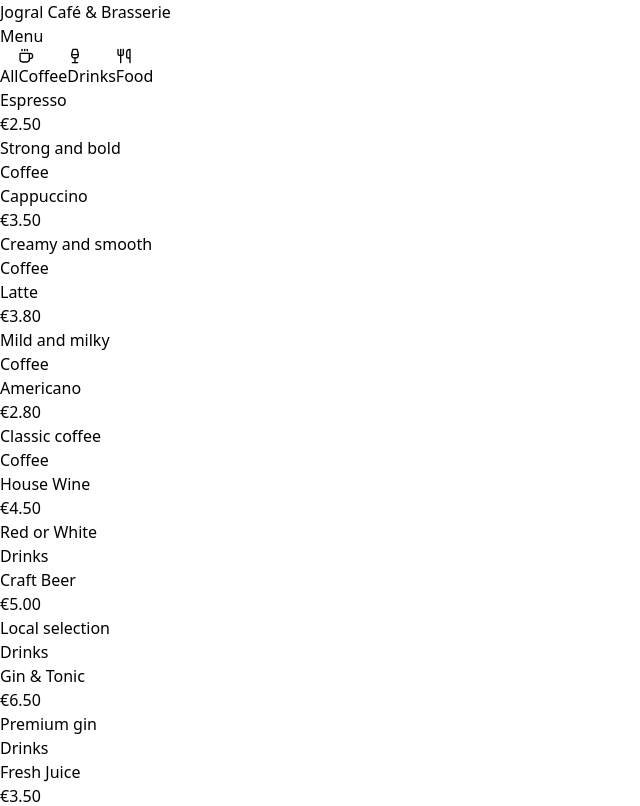
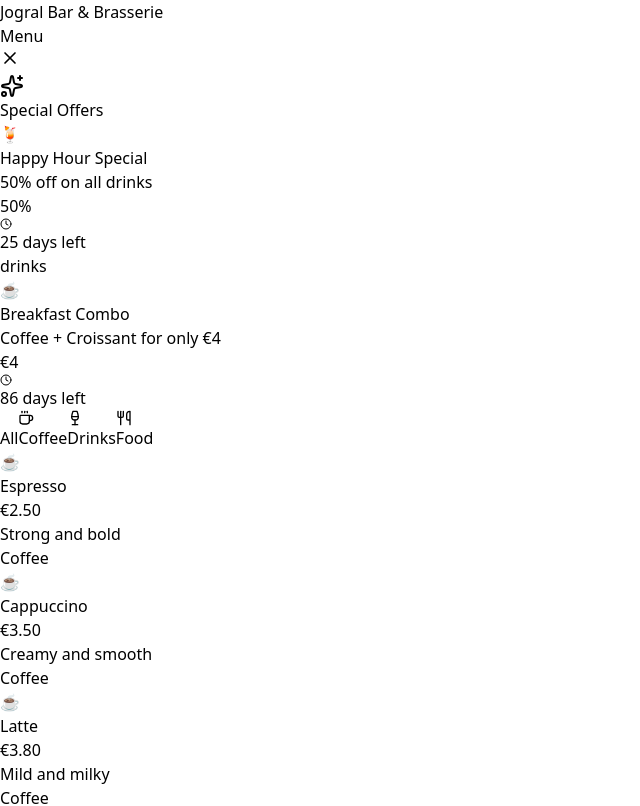
Before and after one commit to LuygiZ/jogral-menu-qr, a React (Vite) app: page / in a window 1280 px wide. Shown: the top 806 px of the page, without its empty margins (0-640 px from the left). Built offline with nearby package versions, Linux system fonts and the light colour scheme; the HTML template or start-up script is replaced by a standard one.

Commit message:
Changed UI of menu, added promotions Tab and minor changes

```diff
--- a/src/App.jsx
+++ b/src/App.jsx
@@ -1,11 +1,12 @@
 import React, { useState } from 'react';
-import { Coffee, Wine, Utensils, X } from 'lucide-react';
-import { CAFE_NAME, CURRENCY, MENU_CATEGORIES, FOOTER_TEXT } from './menuData';
+import { Coffee, Wine, Utensils, X, Clock, Calendar, Sparkles } from 'lucide-react';
+import { CAFE_NAME, CURRENCY, MENU_CATEGORIES, PROMOTIONS } from './menuData';
 import Footer from './components/Footer';
 
 export default function CafeMenu() {
   const [selectedCategory, setSelectedCategory] = useState('all');
   const [selectedItem, setSelectedItem] = useState(null);
+  const [showPromotions, setShowPromotions] = useState(true);
 
   // Map icons to categories
   const iconMap = {
@@ -22,6 +23,22 @@ export default function CafeMenu() {
     }))
   };
 
+  // Filter active promotions
+  const activePromotions = PROMOTIONS.filter(promo => {
+    const today = new Date();
+    const start = new Date(promo.startDate);
+    const end = new Date(promo.endDate);
+    return today >= start && today <= end;
+  });
+
+  // Calculate days remaining for a promotion
+  const getDaysRemaining = (endDate) => {
+    const today = new Date();
+    const end = new Date(endDate);
+    const diff = Math.ceil((end - today) / (1000 * 60 * 60 * 24));
+    return diff;
+  };
+
   const allItems = menuData.categories.flatMap(cat =>
     cat.items.map(item => ({ ...item, category: cat.id, categoryName: cat.name }))
   );
@@ -31,24 +48,93 @@ export default function CafeMenu() {
     : allItems.filter(item => item.category === selectedCategory);
 
   return (
-    <div className="min-h-screen bg-gradient-to-br from-amber-50 to-orange-50">
+    <div className="min-h-screen bg-gradient-to-br from-stone-50 via-white to-stone-100">
       {/* Header */}
-      <div className="bg-gradient-to-r from-amber-900 to-orange-800 text-white py-8 px-4 shadow-lg">
+      <div className="bg-gradient-to-r from-black to-gray-900 text-white py-10 px-4 shadow-2xl">
         <div className="max-w-4xl mx-auto text-center">
-          <h1 className="text-4xl font-bold mb-2">{menuData.cafe}</h1>
-          <p className="text-amber-100">Menu</p>
+          <h1 className="text-5xl font-bold mb-2 tracking-tight">{menuData.cafe}</h1>
+          <p className="text-stone-300 text-lg tracking-wide">Menu</p>
         </div>
       </div>
 
+      {/* Promotions Banner */}
+      {activePromotions.length > 0 && showPromotions && (
+        <div className="bg-white shadow-xl border-b-4 border-black relative">
+          <button
+            onClick={() => setShowPromotions(false)}
+            className="absolute top-2 right-2 text-gray-400 hover:text-black z-10 transition-colors"
+          >
+            <X size={20} />
+          </button>
+
+          <div className="max-w-4xl mx-auto py-6 px-4">
+            <div className="flex items-center gap-2 mb-4">
+              <Sparkles className="text-black" size={24} />
+              <h2 className="text-2xl font-bold text-black">Special Offers</h2>
+            </div>
+
+            <div className="grid grid-cols-1 md:grid-cols-2 lg:grid-cols-3 gap-4">
+              {activePromotions.map(promo => {
+                const daysLeft = getDaysRemaining(promo.endDate);
+                return (
+                  <div
+                    key={promo.id}
+                    className={`relative overflow-hidden rounded-xl shadow-lg hover:shadow-2xl transition-all cursor-pointer transform hover:scale-105 border border-gray-200`}
+                  >
+                    <div className={`bg-gradient-to-br ${promo.color} p-6 text-white`}>
+                      <div className="text-5xl mb-3">{promo.image}</div>
+                      <h3 className="text-xl font-bold mb-2">{promo.title}</h3>
+                      <p className="text-sm mb-3 opacity-90">{promo.description}</p>
+
+                      <div className="flex items-center justify-between">
+                        <span className="text-3xl font-bold bg-white text-black px-4 py-2 rounded-lg shadow-md">
+                          {promo.discount}
+                        </span>
+                        <div className="text-right text-xs">
+                          <div className="flex items-center gap-1 justify-end mb-1">
+                            <Clock size={12} />
+                            <span>{daysLeft} days left</span>
+                          </div>
+                          {promo.categoryFilter && promo.categoryFilter !== 'all' && (
+                            <span className="bg-white bg-opacity-20 px-2 py-1 rounded-full text-xs">
+                              {promo.categoryFilter}
+                            </span>
+                          )}
+                        </div>
+                      </div>
+                    </div>
+                  </div>
+                );
+              })}
+            </div>
+          </div>
+        </div>
+      )}
+
+      {/* Show Promotions Button (when hidden) */}
+      {!showPromotions && activePromotions.length > 0 && (
+        <div className="bg-stone-100 border-b border-stone-200">
+          <div className="max-w-4xl mx-auto py-3 px-4">
+            <button
+              onClick={() => setShowPromotions(true)}
+              className="flex items-center gap-2 text-black hover:text-gray-700 font-semibold transition-colors"
+            >
+              <Sparkles size={20} />
+              View {activePromotions.length} Active Promotion{activePromotions.length > 1 ? 's' : ''}
+            </button>
+          </div>
+        </div>
+      )}
+
       {/* Category Filter */}
-      <div className="sticky top-0 bg-white shadow-md z-10 py-4 px-4">
+      <div className="sticky top-0 bg-white shadow-lg z-10 py-4 px-4 border-b border-gray-200">
         <div className="max-w-4xl mx-auto flex gap-2 overflow-x-auto">
           <button
             onClick={() => setSelectedCategory('all')}
-            className={`px-4 py-2 rounded-full whitespace-nowrap transition-all ${
+            className={`px-5 py-2.5 rounded-lg whitespace-nowrap transition-all font-semibold ${
               selectedCategory === 'all'
-                ? 'bg-amber-900 text-white'
-                : 'bg-gray-100 text-gray-700 hover:bg-gray-200'
+                ? 'bg-black text-white shadow-lg'
+                : 'bg-stone-100 text-gray-800 hover:bg-stone-200'
             }`}
           >
             All
@@ -59,10 +145,10 @@ export default function CafeMenu() {
               <button
                 key={cat.id}
                 onClick={() => setSelectedCategory(cat.id)}
-                className={`px-4 py-2 rounded-full whitespace-nowrap transition-all flex items-center gap-2 ${
+                className={`px-5 py-2.5 rounded-lg whitespace-nowrap transition-all flex items-center gap-2 font-semibold ${
                   selectedCategory === cat.id
-                    ? 'bg-amber-900 text-white'
-                    : 'bg-gray-100 text-gray-700 hover:bg-gray-200'
+                    ? 'bg-black text-white shadow-lg'
+                    : 'bg-stone-100 text-gray-800 hover:bg-stone-200'
                 }`}
               >
                 <Icon size={16} />
@@ -80,15 +166,18 @@ export default function CafeMenu() {
             <div
               key={idx}
               onClick={() => setSelectedItem(item)}
-              className="bg-white rounded-xl shadow-sm hover:shadow-md transition-all cursor-pointer p-5 border border-gray-100"
+              className="bg-white rounded-xl shadow-md hover:shadow-xl transition-all cursor-pointer p-6 border border-gray-200 hover:border-gray-400"
             >
               <div className="flex justify-between items-start mb-2">
-                <h3 className="text-lg font-semibold text-gray-900">{item.name}</h3>
-                <span className="text-xl font-bold text-amber-900">{CURRENCY}{item.price}</span>
+                <div className="flex items-center gap-3">
+                  {item.image && <span className="text-3xl">{item.image}</span>}
+                  <h3 className="text-lg font-bold text-gray-900">{item.name}</h3>
+                </div>
+                <span className="text-xl font-bold text-black">{CURRENCY}{item.price}</span>
               </div>
               <p className="text-gray-600 text-sm">{item.description}</p>
               {selectedCategory === 'all' && (
-                <span className="inline-block mt-2 text-xs px-2 py-1 bg-amber-100 text-amber-800 rounded-full">
+                <span className="inline-block mt-2 text-xs px-3 py-1 bg-stone-100 text-gray-800 rounded-full font-semibold">
                   {item.categoryName}
                 </span>
               )}
@@ -100,26 +189,29 @@ export default function CafeMenu() {
       {/* Item Detail Modal */}
       {selectedItem && (
         <div
-          className="fixed inset-0 bg-black bg-opacity-50 flex items-end md:items-center justify-center z-50 p-4"
+          className="fixed inset-0 bg-black bg-opacity-60 flex items-end md:items-center justify-center z-50 p-4"
           onClick={() => setSelectedItem(null)}
         >
           <div
-            className="bg-white rounded-t-3xl md:rounded-3xl p-6 max-w-md w-full"
+            className="bg-white rounded-t-3xl md:rounded-2xl p-6 max-w-md w-full shadow-2xl"
             onClick={e => e.stopPropagation()}
           >
             <div className="flex justify-between items-start mb-4">
-              <h2 className="text-2xl font-bold text-gray-900">{selectedItem.name}</h2>
+              <div className="flex items-center gap-3">
+                {selectedItem.image && <span className="text-5xl">{selectedItem.image}</span>}
+                <h2 className="text-2xl font-bold text-gray-900">{selectedItem.name}</h2>
+              </div>
               <button
                 onClick={() => setSelectedItem(null)}
-                className="text-gray-400 hover:text-gray-600"
+                className="text-gray-400 hover:text-black transition-colors"
               >
                 <X size={24} />
               </button>
             </div>
-            <p className="text-gray-600 mb-4">{selectedItem.description}</p>
-            <div className="flex justify-between items-center pt-4 border-t">
-              <span className="text-sm text-gray-500">{selectedItem.categoryName}</span>
-              <span className="text-3xl font-bold text-amber-900">{CURRENCY}{selectedItem.price}</span>
+            <p className="text-gray-600 mb-4 text-base">{selectedItem.description}</p>
+            <div className="flex justify-between items-center pt-4 border-t border-gray-200">
+              <span className="text-sm text-gray-500 font-semibold uppercase tracking-wide">{selectedItem.categoryName}</span>
+              <span className="text-3xl font-bold text-black">{CURRENCY}{selectedItem.price}</span>
             </div>
           </div>
         </div>
--- a/src/menuData.js
+++ b/src/menuData.js
@@ -1,9 +1,43 @@
-// src/menuData.js
-// Edit this file to update your menu
-
-export const CAFE_NAME = "Jogral Café & Brasserie";
+export const CAFE_NAME = "Jogral Bar & Brasserie";
 
 export const CURRENCY = "€";
+
+// PROMOTIONS
+export const PROMOTIONS = [
+  {
+    id: 1,
+    title: "Happy Hour Special",
+    description: "50% off on all drinks",
+    discount: "50%",
+    startDate: "2025-10-01", // YYYY-MM-DD format
+    endDate: "2025-10-31",
+    categoryFilter: "drinks", // 'all', 'coffee', 'drinks', 'food', or null
+    image: "🍹", // You can use emoji or image URL
+    color: "from-gray-900 to-gray-700" // Tailwind gradient classes
+  },
+  {
+    id: 2,
+    title: "Breakfast Combo",
+    description: "Coffee + Croissant for only €4",
+    discount: "€4",
+    startDate: "2025-10-01",
+    endDate: "2025-12-31",
+    categoryFilter: "all",
+    image: "☕",
+    color: "from-stone-800 to-stone-600"
+  },
+  {
+    id: 3,
+    title: "Weekend Brunch",
+    description: "Free dessert with any main dish",
+    discount: "Free",
+    startDate: "2025-10-08",
+    endDate: "2025-10-15",
+    categoryFilter: "food",
+    image: "🍰",
+    color: "from-neutral-900 to-neutral-700"
+  }
+];
 
 export const MENU_CATEGORIES = [
   {
@@ -13,22 +47,26 @@ export const MENU_CATEGORIES = [
       {
         name: 'Espresso',
         price: '2.50',
-        description: 'Strong and bold'
+        description: 'Strong and bold',
+        image: '☕' // Optional emoji or image URL
       },
       {
         name: 'Cappuccino',
         price: '3.50',
-        description: 'Creamy and smooth'
+        description: 'Creamy and smooth',
+        image: '☕'
       },
       {
         name: 'Latte',
         price: '3.80',
-        description: 'Mild and milky'
+        description: 'Mild and milky',
+        image: '☕'
       },
       {
         name: 'Americano',
         price: '2.80',
-        description: 'Classic coffee'
+        description: 'Classic coffee',
+        image: '☕'
       }
     ]
   },
@@ -39,22 +77,26 @@ export const MENU_CATEGORIES = [
       {
         name: 'House Wine',
         price: '4.50',
-        description: 'Red or White'
+        description: 'Red or White',
+        image: '🍷'
       },
       {
         name: 'Craft Beer',
         price: '5.00',
-        description: 'Local selection'
+        description: 'Local selection',
+        image: '🍺'
       },
       {
         name: 'Gin & Tonic',
         price: '6.50',
-        description: 'Premium gin'
+        description: 'Premium gin',
+        image: '🍸'
       },
       {
         name: 'Fresh Juice',
         price: '3.50',
-        description: 'Orange or Apple'
+        description: 'Orange or Apple',
+        image: '🧃'
       }
     ]
   },
@@ -65,22 +107,38 @@ export const MENU_CATEGORIES = [
       {
         name: 'Croissant',
         price: '2.50',
-        description: 'Butter or chocolate'
+        description: 'Butter or chocolate',
+        image: '🥐'
       },
       {
         name: 'Sandwich',
         price: '6.50',
-        description: 'Ham, cheese & tomato'
+        description: 'Ham, cheese & tomato',
+        image: '🥪'
       },
       {
         name: 'Salad Bowl',
         price: '7.50',
-        description: 'Fresh & healthy'
+        description: 'Fresh & healthy',
+        image: '🥗'
       },
       {
         name: 'Cake Slice',
         price: '3.80',
-        description: 'Daily selection'
+        description: 'Daily selection',
+        image: '🍰'
+      },
+      {
+        name: 'Pasta',
+        price: '8.50',
+        description: 'Carbonara or Bolognese',
+        image: '🍝'
+      },
+      {
+        name: 'Burger',
+        price: '9.00',
+        description: 'Beef with fries',
+        image: '🍔'
       }
     ]
   }
```
Also changed, not shown: src/components/Footer.jsx (+3 -4 lines).
